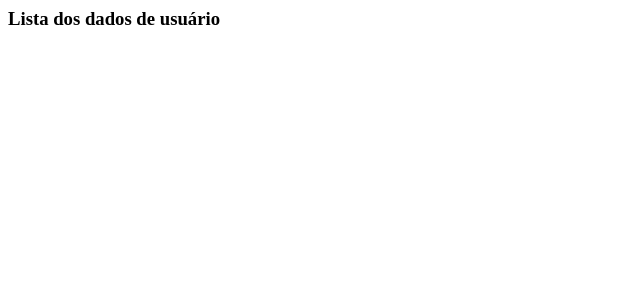
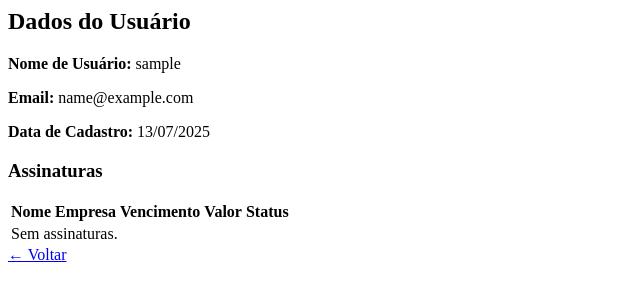
Before and after one commit to Ayram450/gerenciador-de-assinaturas-planos, a Django app: page /dados-usuarios/1/ in a window 1280 px wide. Shown: the top 301 px of the page, without its empty margins (0-640 px from the left). Run offline with Django 5.2, Linux system fonts and the light colour scheme; the visitor is signed in with stand-in values (Sample User, id 1); data comes from the database, SQL or seed files in the repository; data that the repository does not hold is empty.

Commit message:
back do dados do usuario para admin

```diff
--- a/accounts/templates/accounts/dados_usuario.html
+++ b/accounts/templates/accounts/dados_usuario.html
@@ -1 +1,38 @@
-<h3>Lista dos dados de usuário</h3>
+<h2 class="text-xl font-semibold mb-4">Dados do Usuário</h2>
+
+<div class="bg-white shadow rounded-lg p-4 mb-6">
+  <p><strong>Nome de Usuário:</strong> {{ usuario.username }}</p>
+  <p><strong>Email:</strong> {{ usuario.email }}</p>
+  <p><strong>Data de Cadastro:</strong> {{ usuario.date_joined|date:"d/m/Y" }}</p>
+</div>
+
+<h3 class="text-lg font-semibold mb-2">Assinaturas</h3>
+<table class="w-full border text-sm">
+  <thead class="bg-gray-100">
+    <tr>
+      <th class="p-2">Nome</th>
+      <th class="p-2">Empresa</th>
+      <th class="p-2">Vencimento</th>
+      <th class="p-2">Valor</th>
+      <th class="p-2">Status</th>
+    </tr>
+  </thead>
+  <tbody>
+    {% for sub in assinaturas %}
+    <tr class="border-t">
+      <td class="p-2">{{ sub.nomeAssi }}</td>
+      <td class="p-2">{{ sub.empresa }}</td>
+      <td class="p-2">{{ sub.data_venc|date:"d/m/Y" }}</td>
+      <td class="p-2">R$ {{ sub.valorMens|floatformat:"2" }}</td>
+      <td class="p-2">{{ sub.status }}</td>
+    </tr>
+    {% empty %}
+    <tr><td colspan="5" class="p-2 text-center text-gray-500">Sem assinaturas.</td></tr>
+    {% endfor %}
+  </tbody>
+</table>
+
+<!-- Botão Voltar -->
+<div class="mt-4">
+  <a href="{% url 'admin_dash' %}" class="text-blue-600 hover:text-blue-800">← Voltar</a>
+</div>
```
